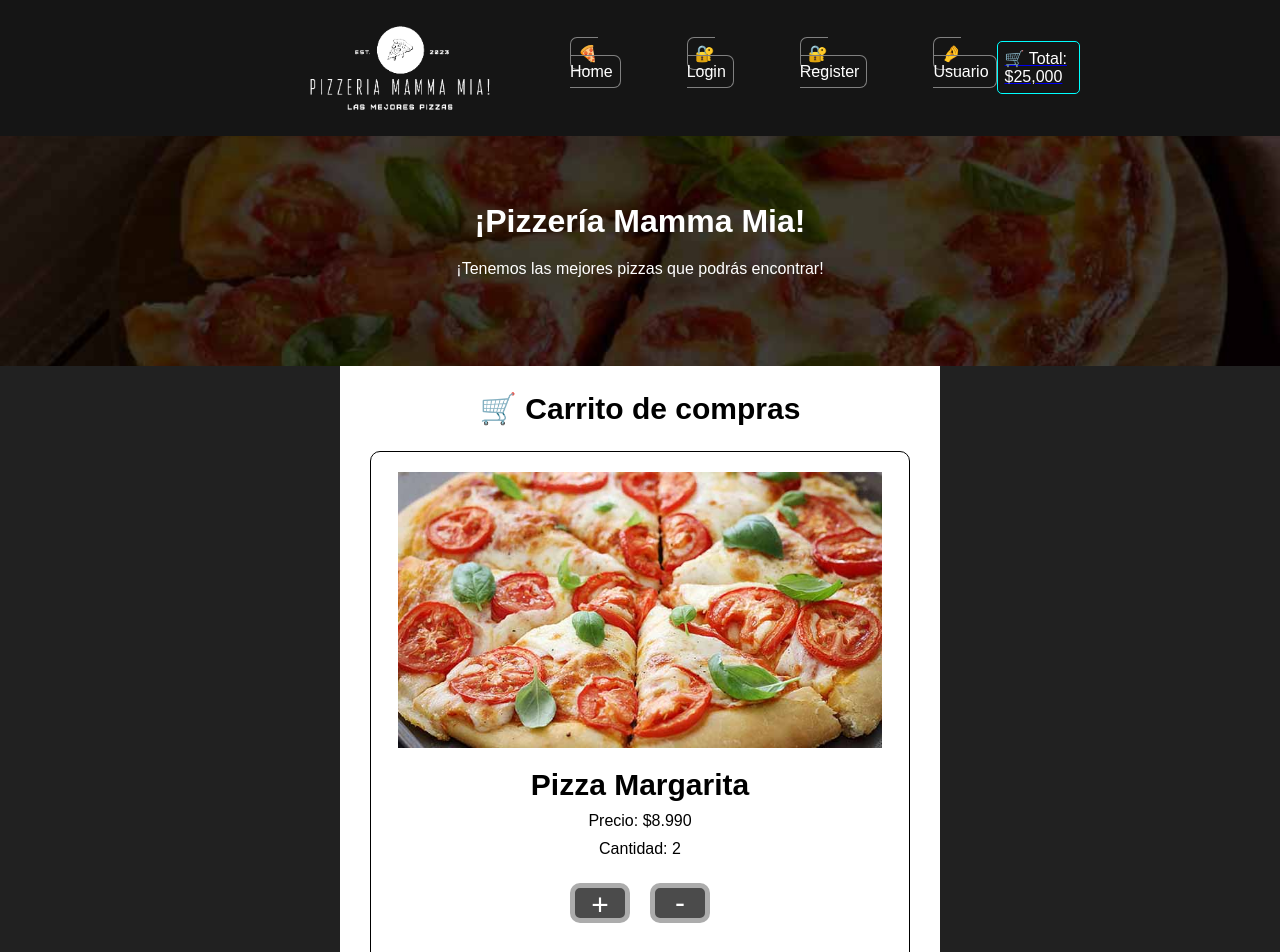
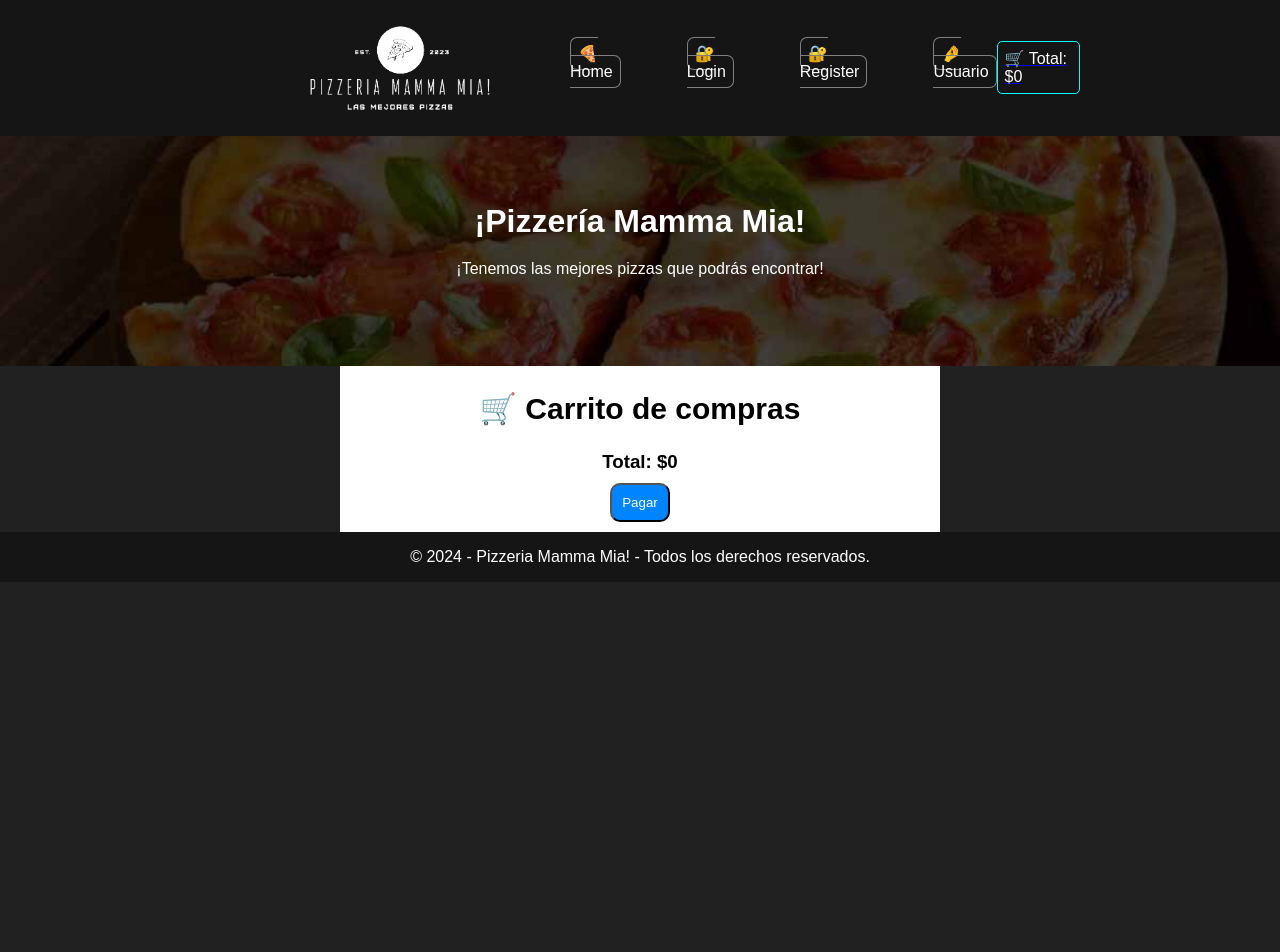
Before and after one commit to carredondoc/pizzeria, a React (Vite) app: page /pizzeria/cart in a window 1280 px wide. Shown: the top 952 px of the page. After the commit the page ends 800 px from the top, so only its background shows below. Built offline with nearby package versions, Linux system fonts and the light colour scheme.

Commit message:
Uso de context

```diff
--- a/src/components/CardPizza.jsx
+++ b/src/components/CardPizza.jsx
@@ -8,6 +8,7 @@ const Card = ({
   tituloIngredientes,
   ingredients,
   precio,
+  onAddToCart,
 }) => {
   return (
     <div className="card">
@@ -22,13 +23,14 @@ const Card = ({
           ))}
         </ul>
       </div>
-
       <p className="precio">
         Precio: <span>{precio}</span>
       </p>
       <div className="card-buttons">
         <button className="boton boton-ver">Ver más 👀</button>
-        <button className="boton boton-agregar">Añadir 🛒</button>
+        <button className="boton boton-agregar" onClick={onAddToCart}>
+          Añadir 🛒
+        </button>
       </div>
     </div>
   );
--- a/src/components/Navbar.jsx
+++ b/src/components/Navbar.jsx
@@ -1,49 +1,51 @@
-// Navbar.jsx
-import React from "react";
+import React, { useContext } from "react";
 import { Link } from "react-router-dom";
+import { CartContext } from "../context/CartContext";
 import "./styles.css";
 import logo from "../assets/images/logo.png";
 
 const Navbar = () => {
-  const total = 25000;
+  const { totalPrice } = useContext(CartContext);
+
   const token = false;
 
   return (
     <nav>
       <div className="menu">
         <img src={logo} alt="Pizzeria Mamma Mia!" className="logo" />
-
         <ul>
           <li>
             <Link to="/">🍕 Home</Link>
-          </li>{" "}
+          </li>
           {token ? (
             <>
               <li>
                 <Link to="/profile">🔓 Profile</Link>
-              </li>{" "}
+              </li>
               <li>
                 <Link to="#">🔒 Logout</Link>
-              </li>{" "}
+              </li>
             </>
           ) : (
             <>
               <li>
                 <Link to="/login">🔐 Login</Link>
-              </li>{" "}
+              </li>
               <li>
                 <Link to="/register">🔐 Register</Link>
-              </li>{" "}
+              </li>
               <li>
                 <Link to="/profile">🤌 Usuario</Link>
-              </li>{" "}
+              </li>
             </>
           )}
         </ul>
       </div>
       <div>
         <Link to="/cart">
-          <p className="totalCompra">🛒 Total: ${total.toLocaleString()}</p>
+          <p className="totalCompra">
+            🛒 Total: ${totalPrice.toLocaleString()}
+          </p>
         </Link>
       </div>
     </nav>
--- a/src/components/styles.css
+++ b/src/components/styles.css
@@ -336,6 +336,12 @@ li{
   text-align: center;
 
 }
+
+.listaItemsCart h3{
+
+text-transform: capitalize;
+
+}
 .containerCart h2{
 
   margin: 25px 0;
--- /dev/null
+++ b/src/context/CartContext.jsx
@@ -0,0 +1,53 @@
+import React, { createContext, useState } from "react";
+
+export const CartContext = createContext();
+
+
+export const CartProvider = ({ children }) => {
+  const [cart, setCart] = useState([]);
+
+  const addToCart = (product) => {
+    const existingProductIndex = cart.findIndex(
+      (item) => item.id === product.id
+    );
+    if (existingProductIndex >= 0) {
+      const updatedCart = [...cart];
+      updatedCart[existingProductIndex].quantity += 1;
+      setCart(updatedCart);
+    } else {
+      setCart([...cart, { ...product, quantity: 1 }]);
+    }
+  };
+
+
+  const aumentar = (product) => {
+    const updatedCart = cart.map((item) =>
+      item.id === product.id ? { ...item, quantity: item.quantity + 1 } : item
+    );
+    setCart(updatedCart);
+  };
+
+
+  const removeFromCart = (productId) => {
+    const updatedCart = cart
+      .map((item) =>
+        item.id === productId ? { ...item, quantity: item.quantity - 1 } : item
+      )
+      .filter((item) => item.quantity > 0);
+    setCart(updatedCart);
+  };
+
+
+  const totalPrice = cart.reduce(
+    (total, item) => total + item.price * item.quantity,
+    0
+  );
+
+  return (
+    <CartContext.Provider
+      value={{ cart, addToCart, aumentar, removeFromCart, totalPrice }}
+    >
+      {children}
+    </CartContext.Provider>
+  );
+};
--- a/src/main.jsx
+++ b/src/main.jsx
@@ -2,11 +2,14 @@ import { StrictMode } from "react";
 import { createRoot } from "react-dom/client";
 import { BrowserRouter } from "react-router-dom";
 import App from "./App.jsx";
+import { CartProvider } from "./context/CartContext";
 
 createRoot(document.getElementById("root")).render(
   <StrictMode>
-    <BrowserRouter basename="/pizzeria">
-      <App />
+    <BrowserRouter basename="/pizzeria/">
+      <CartProvider>
+        <App />
+      </CartProvider>
     </BrowserRouter>
   </StrictMode>
 );
--- a/src/pages/Cart.jsx
+++ b/src/pages/Cart.jsx
@@ -1,35 +1,10 @@
-import React, { useState } from "react";
-import { cartItems } from "../pizzas";
+import React, { useContext } from "react";
+import { CartContext } from "../context/CartContext";
 import "../components/styles.css";
 
-
 const Cart = () => {
-
-  const [cart, setCart] = useState(cartItems);
-
-
-  const aumentar = (index) => {
-    const updatedCart = [...cart];
-    updatedCart[index].quantity += 1;
-    setCart(updatedCart);
-  };
-
-
-  const disminuir = (index) => {
-    const updatedCart = [...cart];
-    if (updatedCart[index].quantity > 1) {
-      updatedCart[index].quantity -= 1;
-    } else {
-      updatedCart.splice(index, 1);
-    }
-    setCart(updatedCart);
-  };
-
-
-  const totalPrice = cart.reduce(
-    (total, item) => total + item.price * item.quantity,
-    0
-  );
+  const { cart, aumentar, removeFromCart, totalPrice } =
+    useContext(CartContext);
 
   return (
     <div className="containerCart">
@@ -37,7 +12,7 @@ const Cart = () => {
       <ul className="itemsCart">
         {cart.map((item, index) => (
           <li key={index} className="listaItemsCart">
-            <img src={item.image} alt={item.name} className="imagenItemCart" />
+            <img src={item.img} alt={item.name} className="imagenItemCart" />
             <div className="containerTextos">
               <h3>{item.name}</h3>
               <p>
@@ -50,9 +25,9 @@ const Cart = () => {
               <p>Cantidad: {item.quantity}</p>
             </div>
             <div className="botonesCart">
-              <button onClick={() => aumentar(index)}>+</button>
+              <button onClick={() => aumentar(item)}>+</button>
               <button
-                onClick={() => disminuir(index)}
+                onClick={() => removeFromCart(item.id)}
                 className="botonMenos"
               >
                 -
--- a/src/pages/Home.jsx
+++ b/src/pages/Home.jsx
@@ -1,10 +1,11 @@
-import React, { useEffect, useState } from "react";
+import React, { useEffect, useState, useContext } from "react";
 import CardPizza from "../components/CardPizza";
 import "../components/styles.css";
+import { CartContext } from "../context/CartContext";
 
 const Home = () => {
   const [pizzas, setPizzas] = useState([]);
-
+  const { addToCart } = useContext(CartContext);
 
   useEffect(() => {
     const fetchPizzas = async () => {
@@ -36,6 +37,7 @@ const Home = () => {
               style: "currency",
               currency: "CLP",
             })}
+            onAddToCart={() => addToCart(pizza)}
           />
         ))}
       </div>
```
